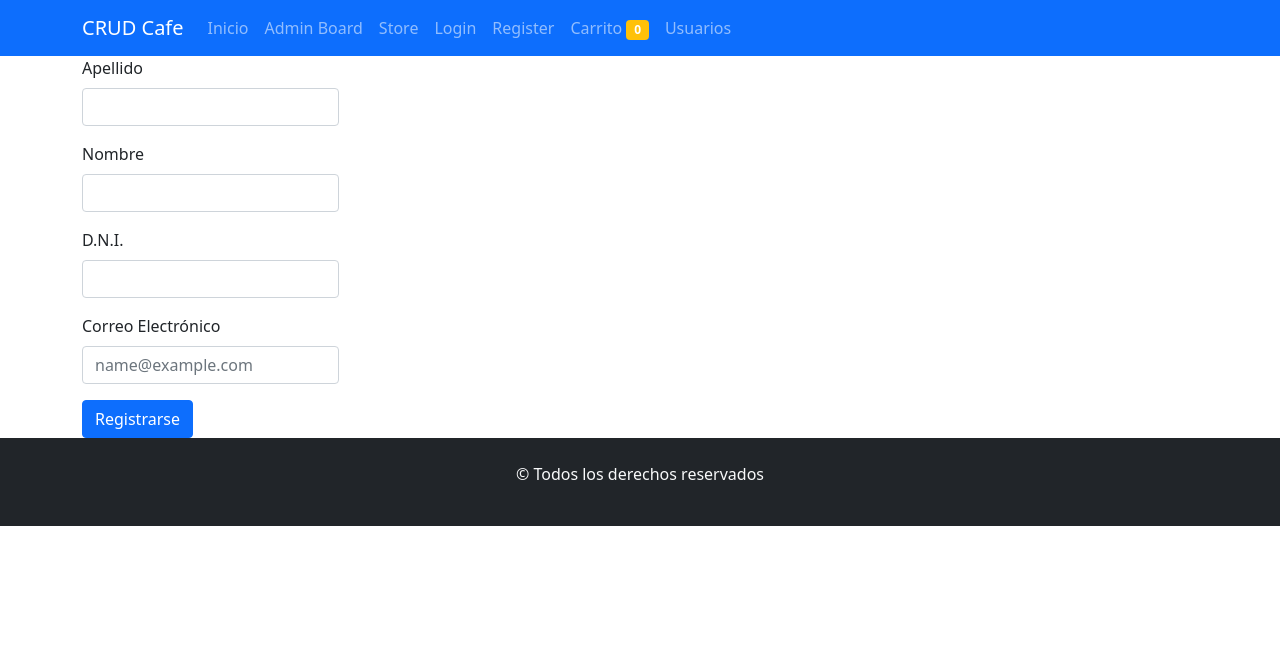
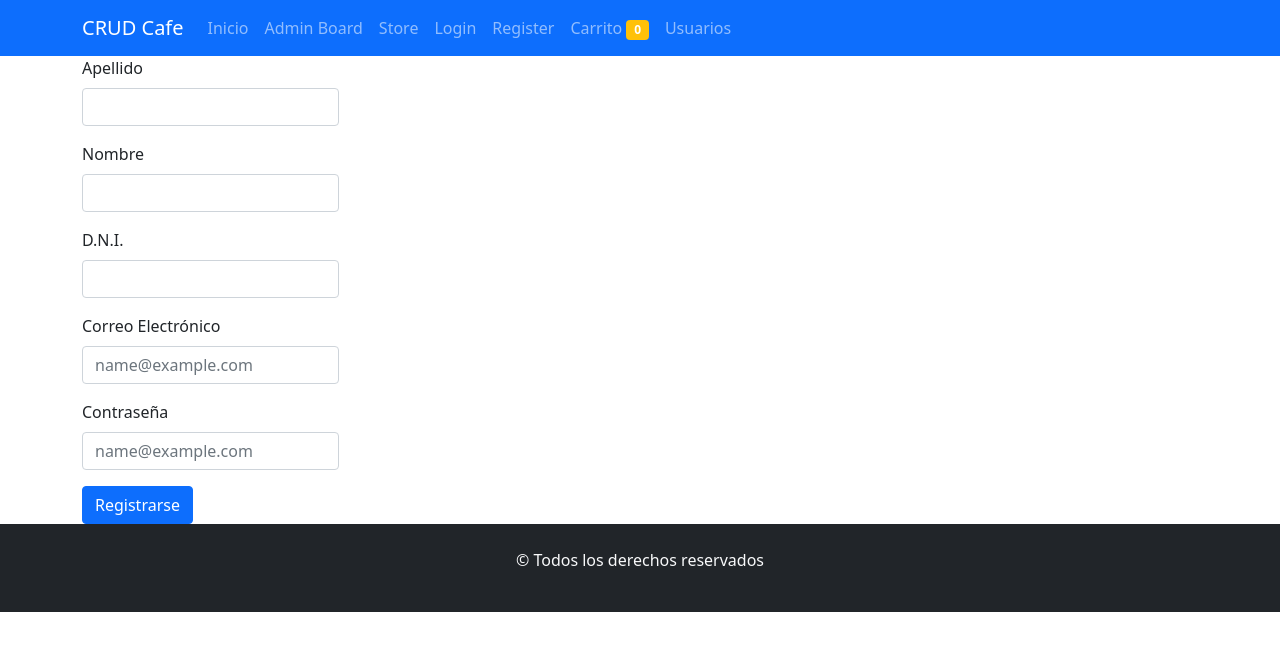
Before and after one commit to mariacaram/vinotecaCDL, a React (Create React App) app: page /register in a window 1280 px wide. Shown: the top 650 px of the page. Built offline with nearby package versions, Linux system fonts and the light colour scheme; no server answers.

Commit message:
se modifica el form login

```diff
--- a/src/components/Usuarios/AgregarUsuario.js
+++ b/src/components/Usuarios/AgregarUsuario.js
@@ -10,6 +10,7 @@ const AgregarProducto =(props) => {
   const [apellidoUsuario, setApellidoUsuario] = useState("");
   const [dniUsuario, setdniUsuario] = useState(0);
   const [mailUsuario, setMailUsuario] = useState("");
+  const [password, setPassword] = useState("");
   const URL = process.env.REACT_APP_API_URL;
   console.log(URL);
   const handleSubmitUsuario = async (e) => {
@@ -62,7 +63,7 @@ const AgregarProducto =(props) => {
                 className="mb-3"
                 controlId="exampleForm.ControlInput1">
                 <Form.Label>Apellido</Form.Label>
-                <Form.Control onChange={(e) => setApellidoUsuario(e.target.value)} type="email" placeholder="" />
+                <Form.Control onChange={(e) => setApellidoUsuario(e.target.value)} type="text" placeholder="" />
               </Form.Group>
               <Form.Group
                 className="mb-3"
@@ -71,7 +72,7 @@ const AgregarProducto =(props) => {
                 <Form.Label>Nombre</Form.Label>
                 <Form.Control
                 onChange={(e) => setNombreUsuario(e.target.value)}
-                type="email" placeholder="" />
+                type="text" placeholder="" />
               </Form.Group>
 
               <Form.Group
@@ -81,7 +82,7 @@ const AgregarProducto =(props) => {
                 <Form.Label>D.N.I.</Form.Label>
                 <Form.Control
                 onChange={(e) => setdniUsuario(e.target.value)}
-type="email" placeholder="" />
+type="number" placeholder="" />
               </Form.Group>
               <Form.Group
                 className="mb-3"
@@ -91,6 +92,15 @@ type="email" placeholder="" />
                 <Form.Control
                 onChange={(e) => setMailUsuario(e.target.value)}
                 type="email" placeholder="name@example.com" />
+              </Form.Group>
+              <Form.Group
+                className="mb-3"
+                controlId="exampleForm.ControlInput1"
+              >
+                <Form.Label>Contraseña</Form.Label>
+                <Form.Control
+                onChange={(e) => setPassword(e.target.value)}
+                type="password" placeholder="name@example.com" />
               </Form.Group>
               <Button as="input" type="submit" value="Registrarse" />
             </Form>
```
